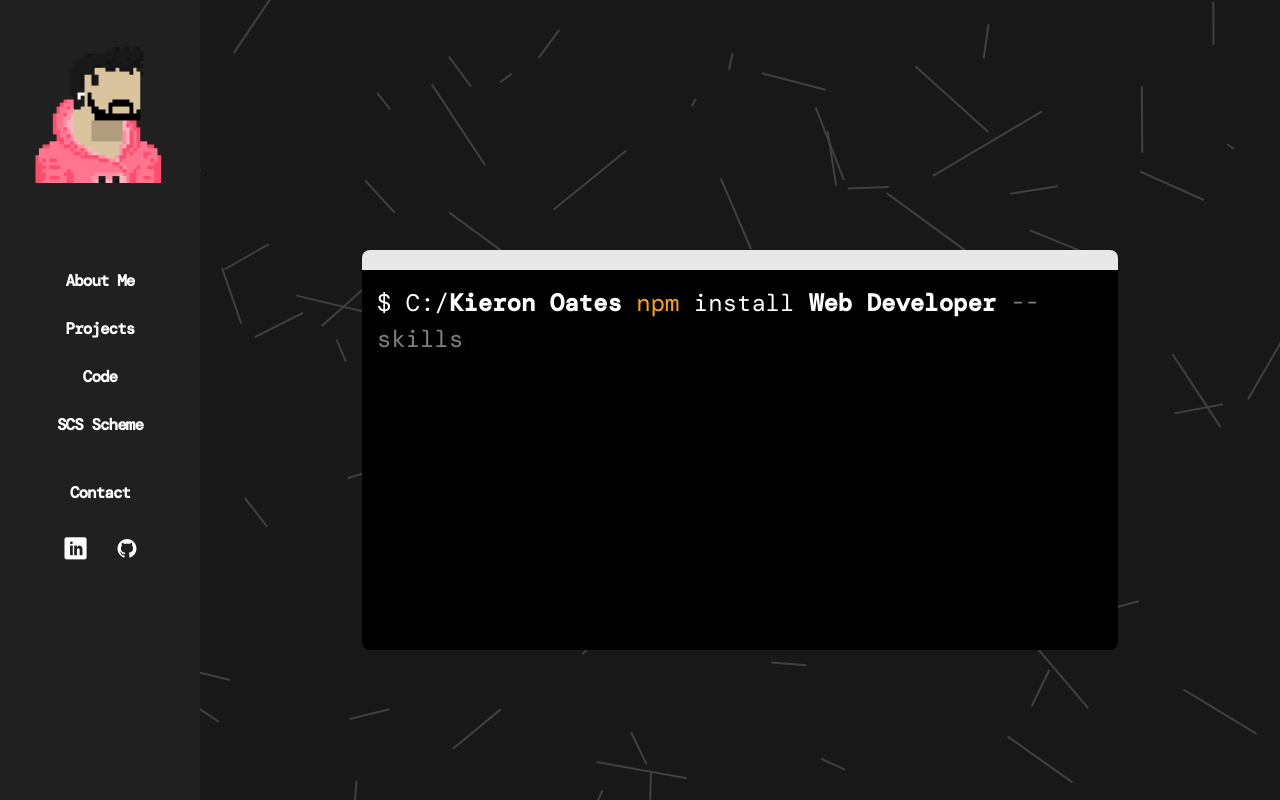
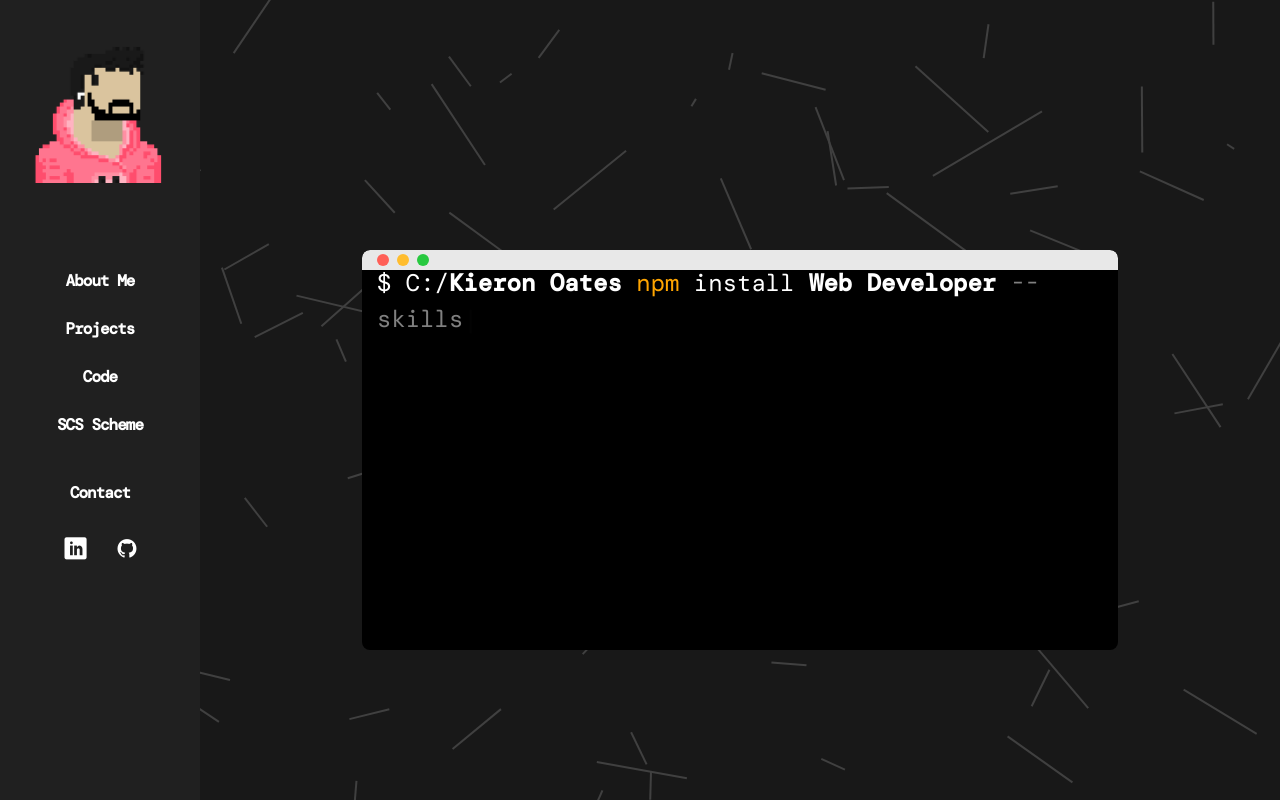
Before and after one commit to roff-dev/New-WIP-Portfolio, a PHP site: page / in a window 1280 px wide. Run offline with PHP 8.4, Linux system fonts and the light colour scheme; some libraries are stand-ins or nearby versions; some web fonts are replaced.

Commit message:
terminal control buttons

```diff
--- a/css/styles.css
+++ b/css/styles.css
@@ -243,10 +243,9 @@ section {
   background: black;
   width: 90%;
   height: 400px; /* Fixed height for the terminal box */
-  padding: 15px;
+  padding: 25px 15px 0;
   border-radius: 8px;
-  border-top: 20px solid #e8e8e8;
-  margin-top: 250px; /* Space from the top */
+  margin-top: 225px; /* Space from the top */
   overflow: hidden; /* Prevent content from overflowing outside the box */
   position: relative;
 }
@@ -272,6 +271,61 @@ section {
   color: orange;
 }
 
+/* White bar at the top of the terminal */
+.white-bar {
+  position: absolute;
+  top: 0;
+  left: 0;
+  width: 100%;
+  height: 20px; /* Height of the white bar */
+  background-color: #e8e8e8; /* Matches the original border color */
+  border-radius: 8px 8px 0 0; /* Rounded corners at the top only */
+  z-index: 1; /* Layer it above the black background */
+}
+
+/* Window controls positioned inside the white bar */
+.window-controls {
+  position: absolute;
+  top: 4px; /* Center the dots vertically within the white bar */
+  left: 15px; /* Space from the right edge */
+  display: flex;
+  gap: 8px; /* Space between the dots */
+}
+
+/* Style for the dots */
+.window-controls span {
+  width: 12px;
+  height: 12px;
+  border-radius: 50%;
+  display: inline-block;
+}
+
+/* Dot colors */
+.close {
+  background: #ff5f57; /* Red for close */
+}
+
+.minimize {
+  background: #ffbd2e; /* Yellow for minimize */
+}
+
+.fullscreen {
+  background: #28c940; /* Green for fullscreen */
+}
+
+/* Hover effects */
+.window-controls span:hover {
+  transform: scale(1.2); /* Slightly enlarge the dots on hover */
+  box-shadow: 0 0 5px rgba(0, 0, 0, 0.7), 0 0 5px currentColor; /* Add a glowing effect */
+  cursor: pointer; /* Indicate interactivity */
+}
+
+/* Optional: Click effects (visual feedback on click) */
+.window-controls span:active {
+  transform: scale(1.1); /* Slightly shrink the dot for a "pressed" effect */
+  box-shadow: 0 0 3px rgba(0, 0, 0, 0.5); /* Subtle shadow reduction */
+}
+
 @media (min-width: 768px) {
   .hero {
     height: 100vh;
@@ -284,7 +338,6 @@ section {
     padding: 15px;
     width: 70%;
     border-radius: 8px;
-    border-top: 20px solid #e8e8e8;
     margin-top: 250px; /* Space from the top */
     overflow: hidden; /* Prevent content from overflowing outside the box */
     position: relative;
--- a/index.html
+++ b/index.html
@@ -42,6 +42,14 @@
         <div class="hero">
             <section>
                 <div class="text-editor">
+                    <!-- Top white bar -->
+                    <div class="white-bar">
+                        <div class="window-controls">
+                            <span class="close"></span>
+                            <span class="minimize"></span>
+                            <span class="fullscreen"></span>
+                        </div>
+                    </div>
                     <div class="text-body">
                         $&nbsp;<span id="typed"></span>
                     </div>
--- a/scss/modules/_hero.scss
+++ b/scss/modules/_hero.scss
@@ -15,10 +15,10 @@ section {
     background: black;
     width: 90%;
     height: 400px; /* Fixed height for the terminal box */
-    padding: 15px;
+    padding: 25px 15px 0;
     border-radius: 8px;
-    border-top: 20px solid #e8e8e8;
-    margin-top: 250px; /* Space from the top */
+    //border-top: 20px solid #e8e8e8;
+    margin-top: 225px; /* Space from the top */
     overflow: hidden; /* Prevent content from overflowing outside the box */
     position: relative;
 }
@@ -39,6 +39,61 @@ section {
 .npm {
     color: orange;
 }
+/* White bar at the top of the terminal */
+.white-bar {
+    position: absolute;
+    top: 0;
+    left: 0;
+    width: 100%;
+    height: 20px; /* Height of the white bar */
+    background-color: #e8e8e8; /* Matches the original border color */
+    border-radius: 8px 8px 0 0; /* Rounded corners at the top only */
+    z-index: 1; /* Layer it above the black background */
+}
+
+/* Window controls positioned inside the white bar */
+.window-controls {
+    position: absolute;
+    top: 4px; /* Center the dots vertically within the white bar */
+    left: 15px; /* Space from the right edge */
+    display: flex;
+    gap: 8px; /* Space between the dots */
+}
+
+/* Style for the dots */
+.window-controls span {
+    width: 12px;
+    height: 12px;
+    border-radius: 50%;
+    display: inline-block;
+
+}
+
+/* Dot colors */
+.close {
+    background: #ff5f57; /* Red for close */
+}
+
+.minimize {
+    background: #ffbd2e; /* Yellow for minimize */
+}
+
+.fullscreen {
+    background: #28c940; /* Green for fullscreen */
+}
+/* Hover effects */
+.window-controls span:hover {
+    transform: scale(1.2); /* Slightly enlarge the dots on hover */
+    box-shadow: 0 0 5px rgba(0, 0, 0, 0.7), 0 0 5px currentColor; /* Add a glowing effect */
+    cursor: pointer; /* Indicate interactivity */
+}
+
+/* Optional: Click effects (visual feedback on click) */
+.window-controls span:active {
+    transform: scale(1.1); /* Slightly shrink the dot for a "pressed" effect */
+    box-shadow: 0 0 3px rgba(0, 0, 0, 0.5); /* Subtle shadow reduction */
+}
+
 /////////////////////////////////////////////////////////////////////////////////////////
 //                                   MEDIA QUERIES
 /////////////////////////////////////////////////////////////////////////////////////////
@@ -54,7 +109,7 @@ section {
         padding: 15px;
         width: 70%;
         border-radius: 8px;
-        border-top: 20px solid #e8e8e8;
+        //border-top: 20px solid #e8e8e8;
         margin-top: 250px; /* Space from the top */
         overflow: hidden; /* Prevent content from overflowing outside the box */
         position: relative;
```
Also changed, not shown: 1 other file.
